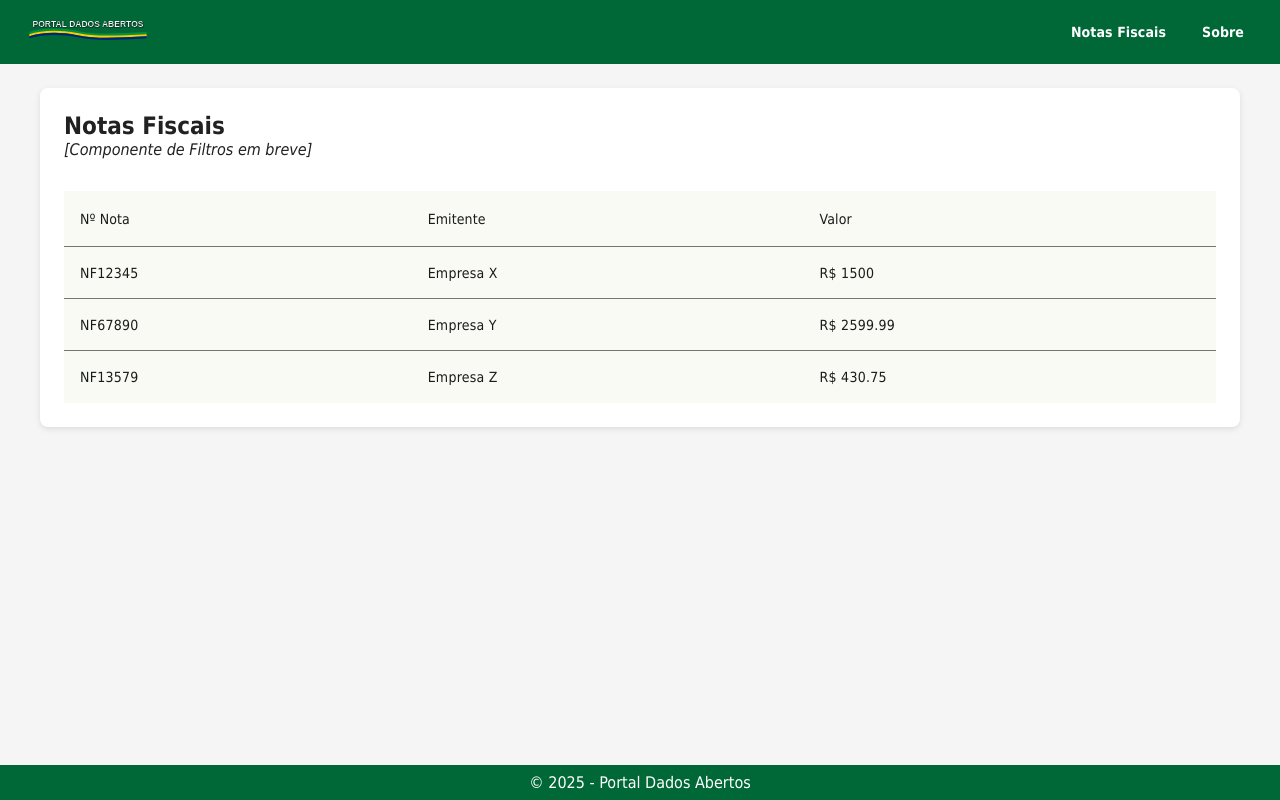
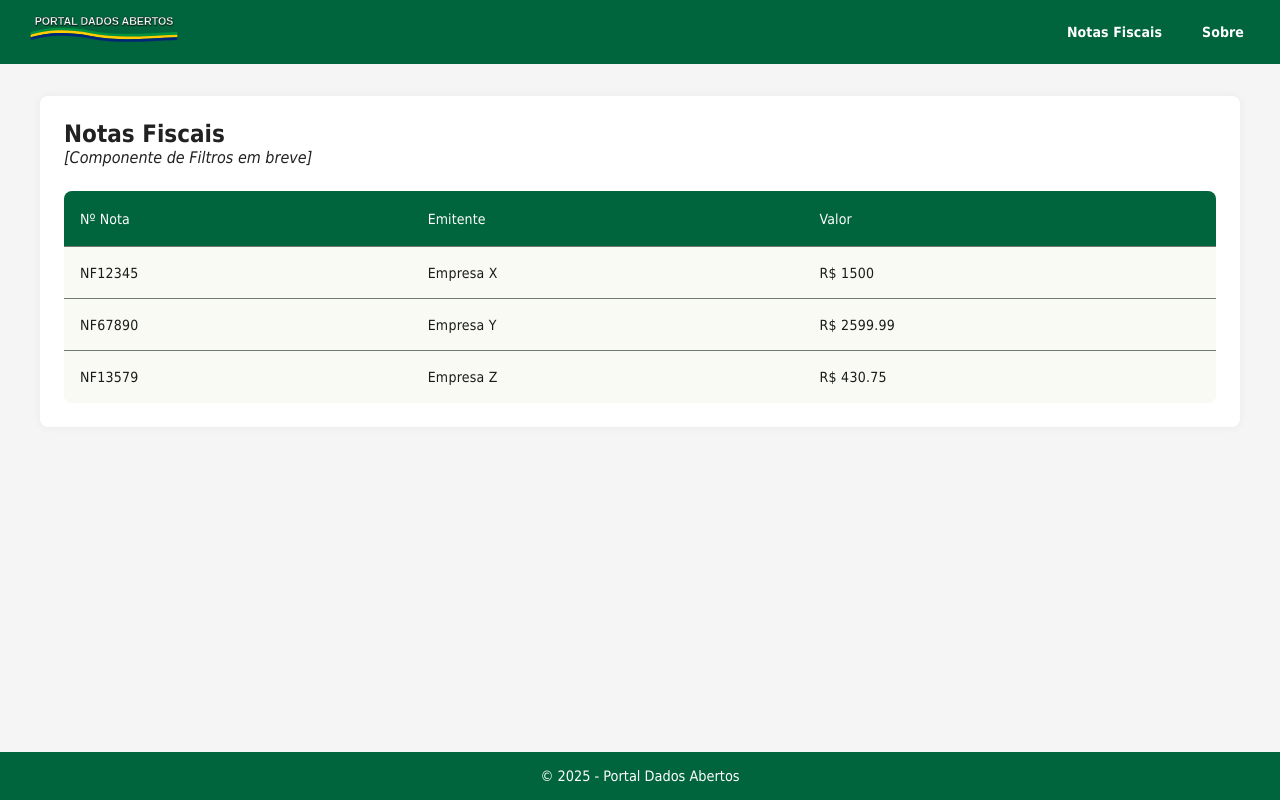
Before and after one commit to Matheus404/dados-abertos-cli, an Angular app: page / in a window 1280 px wide. Built offline with nearby package versions, Linux system fonts and the light colour scheme.

Commit message:
Ajuste css inicial

```diff
--- a/src/app/layout/footer/footer.component.css
+++ b/src/app/layout/footer/footer.component.css
@@ -1,11 +1,12 @@
 .footer {
   width: 100%;
-  background-color: #006837;
-  color: white;
+  background-color: var(--verde);
+  color: var(--branco);
   text-align: center;
-  padding: 8px;
+  padding: 1rem;
+  font-size: 0.9rem;
   position: fixed;
   bottom: 0;
   left: 0;
-  box-sizing: border-box;
+  z-index: 100;
 }
--- a/src/app/layout/header/header.component.css
+++ b/src/app/layout/header/header.component.css
@@ -1,34 +1,31 @@
 .header-toolbar {
   width: 100%;
-  background-color: #006837;
-  color: white;
+  background-color: var(--verde);
+  color: var(--branco);
+  display: flex;
+  justify-content: space-between;
+  align-items: center;
   padding: 0 24px;
   box-sizing: border-box;
+  height: 64px;
 }
 
 .logo {
   display: flex;
   align-items: center;
+  gap: 8px;
 }
 
 .logo img {
-  height: 32px;
-  margin-right: 12px;
+  height: 40px;
+  width: auto;
+  max-width: 200px;
+  object-fit: contain;
 }
 
-.title {
+
+nav a {
+  color: var(--branco);
+  margin-left: 1rem;
   font-weight: bold;
-  font-size: 18px;
-  white-space: nowrap;
 }
-
-.spacer {
-  flex: 1 1 auto;
-}
-
-.menu a {
-  font-weight: bold;
-  color: white;
-  text-decoration: none;
-  margin-left: 12px;
-}
--- a/src/app/layout/listagem/listagem.component.css
+++ b/src/app/layout/listagem/listagem.component.css
@@ -1,25 +1,33 @@
 .container {
+  padding: 2rem;
+  margin-bottom: 100px;
+  width: 100%;
   display: flex;
   justify-content: center;
-  padding: 24px;
-  margin-bottom: 80px;
 }
 
 .notas-card {
   width: 100%;
   max-width: 1200px;
-  background-color: #ffffff;
+  background-color: var(--branco);
   padding: 24px;
   border-radius: 8px;
-  box-shadow: 0 2px 6px rgba(0, 0, 0, 0.1);
+  box-shadow: 0 0 10px rgba(0, 0, 0, 0.05);
   box-sizing: border-box;
 }
 
 .full-width-table {
   width: 100%;
-  margin-top: 16px;
+  margin-top: 1.5rem;
+  border-radius: 8px;
+  overflow: hidden;
 }
 
-.filtros {
-  margin-bottom: 16px;
+table th {
+  background-color: var(--verde);
+  color: var(--branco);
 }
+
+table tr:hover {
+  background-color: #e8f4ea;
+}
```
